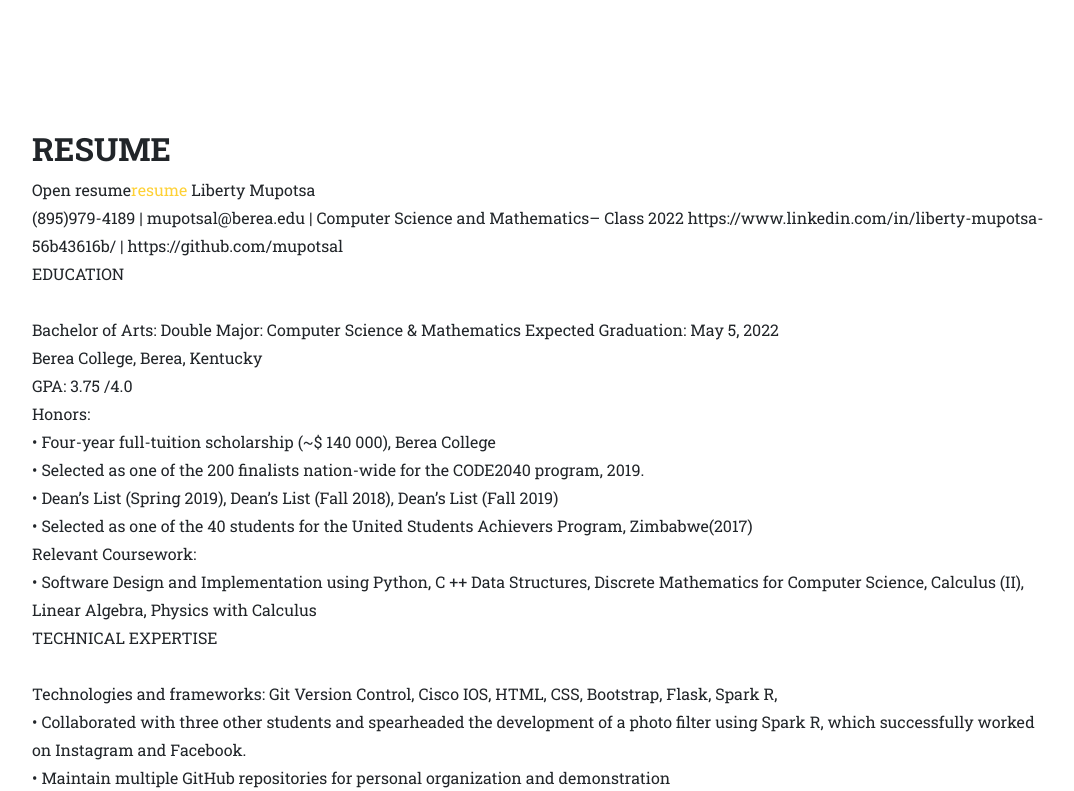
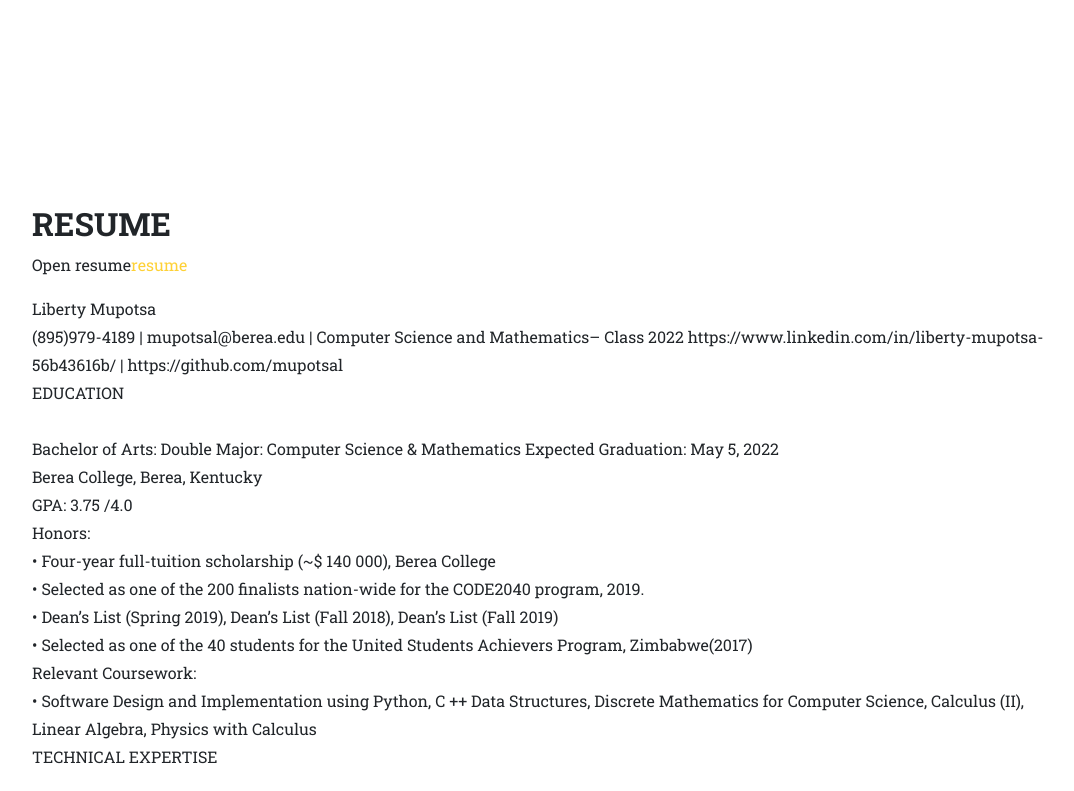
Before and after one commit to mupotsaliberty/mupotsaliberty.github.io, a plain HTML site: page index.html in a window 1280 px wide. Shown: the part 1289-2080 px from the top of the page, without its empty margins (96-1170 px from the left). Drawn offline with nearby package versions, Linux system fonts and the light colour scheme; a web font is replaced by a local one.

Commit message:
Added the Resume

```diff
--- a/index.html
+++ b/index.html
@@ -55,7 +55,7 @@
     <div class="container">
       <div class="intro-text">
         <div class="intro-lead-in">Welcome to my Online Portfolio!</div>
-          <div class="intro-heading text-uppercase">It's Nice To Meet You</div>
+          <div class="intro-heading text-uppercase">It's Nice To Meet You Tino </div>
           <a class ="btn btn-primary btn-xl text-uppercase js-scroll-trigger "href="#about">Tell me more about Liberty Mupotsa</a>
       </div>
     </div>
@@ -88,8 +88,9 @@
 <section style="padding:10%">
   <div>
     <h2> <b>RESUME</b> </h2>
-    <p> Open resume<a href="resume.pdf" >resume</a>
-    Liberty Mupotsa<br>
+      <p> Open resume<a href="resume.pdf" >resume</a></p>
+
+  <p>  Liberty Mupotsa<br>
 (895)979-4189 | mupotsal@berea.edu | Computer Science and Mathematics– Class 2022 https://www.linkedin.com/in/liberty-mupotsa-56b43616b/ | https://github.com/mupotsal<br>
 EDUCATION<br>
 <br>
```
